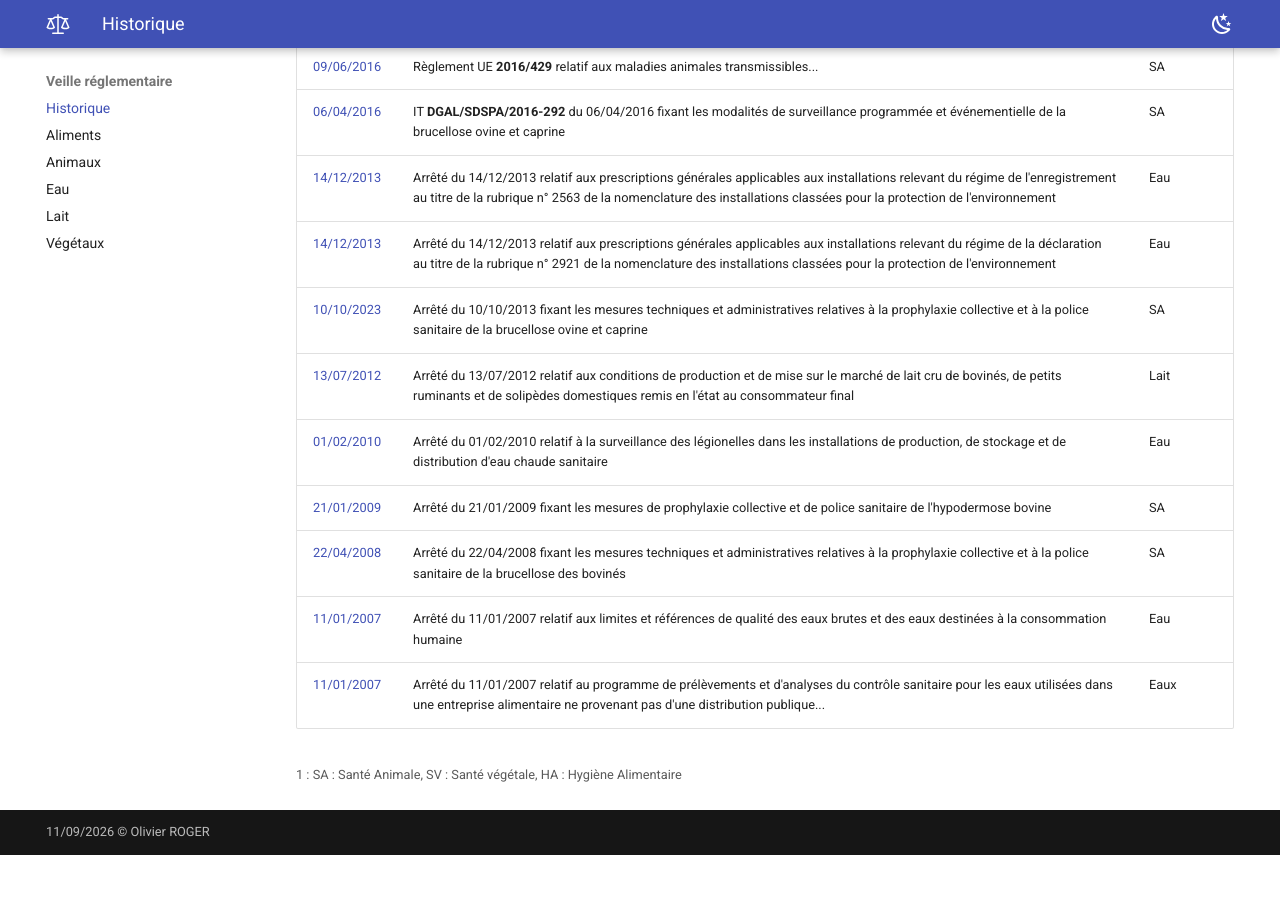
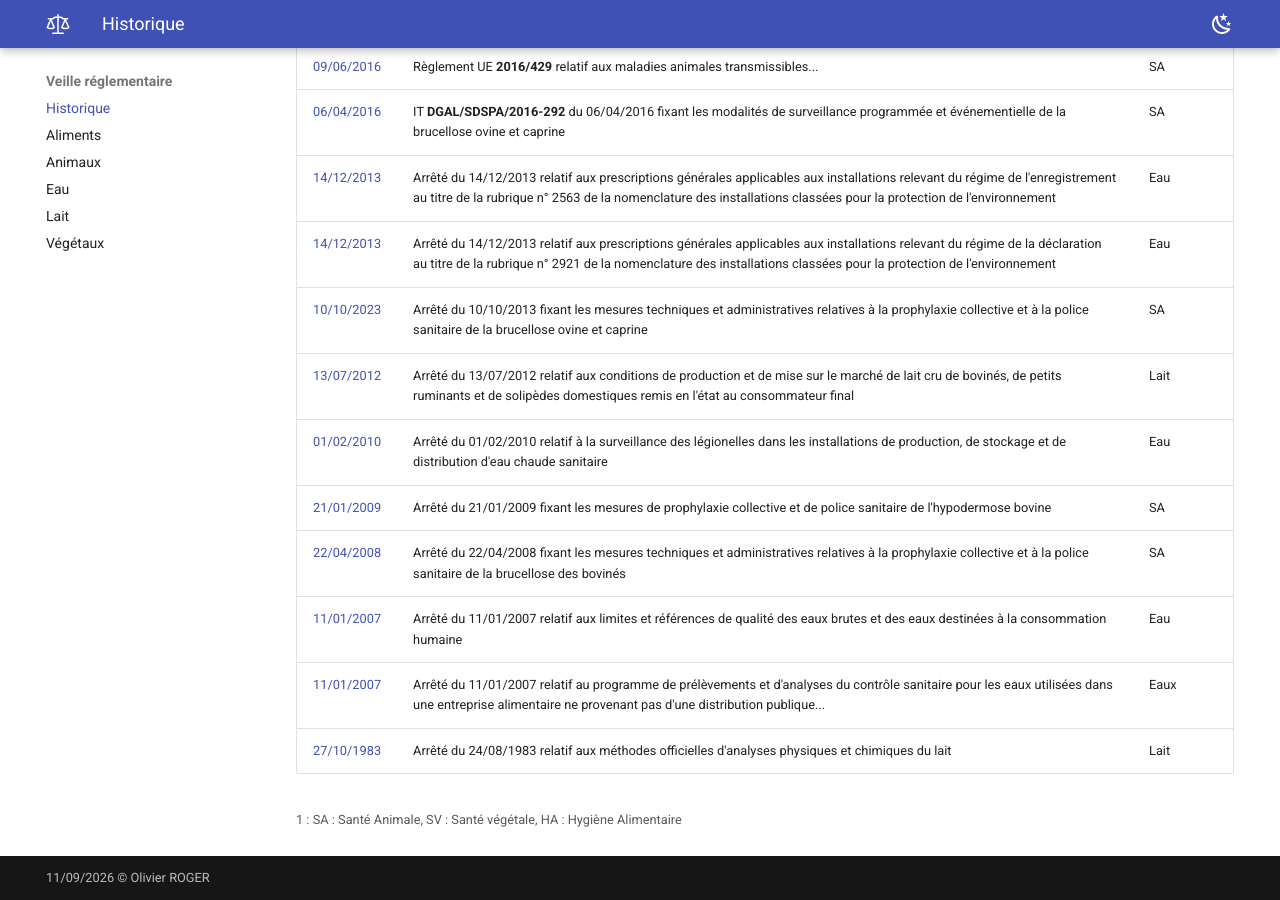
Before and after one commit to olivier-roger-vet/veille-reglementaire, an MkDocs documentation site: the page built from docs/index.md, in a window 1280 px wide and 900 px high, scrolled down 4853 px. Built offline with MkDocs 1.6.1 and Material for MkDocs 9.7.7, drawn with Linux system fonts in a browser that asks for light colours; before the commit the page ends 5708 px from its top, so only the background shows below that.

Commit message:
Ajout ref lait

```diff
--- a/docs/index.md
+++ b/docs/index.md
@@ -90,6 +90,7 @@
 | [22/04/2008](https://www.legifrance.gouv.fr/loda/id/JORFTEXT000018740392)                                                                                          | Arrêté du 22/04/2008 fixant les mesures techniques et administratives relatives à la prophylaxie collective et à la police sanitaire de la brucellose des bovinés                                                                                                                                                                            | SA                  |
 | [11/01/2007](https://www.legifrance.gouv.fr/loda/id/JORFTEXT000000465574)                                                                                          | Arrêté du 11/01/2007 relatif aux limites et références de qualité des eaux brutes et des eaux destinées à la consommation humaine                                                                                                                                                                                                            | Eau                 |
 | [11/01/2007](https://www.legifrance.gouv.fr/loda/id/JORFTEXT000000825236)                                                                                          | Arrêté du 11/01/2007 relatif au programme de prélèvements et d'analyses du contrôle sanitaire pour les eaux utilisées dans une entreprise alimentaire ne provenant pas d'une distribution publique...                                                                                                                                        | Eaux                |
+| [27/10/1983](https://www.legifrance.gouv.fr/loda/id/JORFTEXT000000295935/)                                                                                         | Arrêté du 24/08/1983 relatif aux méthodes officielles d'analyses physiques et chimiques du lait                                                                                                                                                                                                                                              | Lait                |
 
 <p>
     <small>1 : SA : Santé Animale, SV : Santé végétale, HA : Hygiène Alimentaire</small>
```
Also changed, not shown: docs/lait.md (+1 -0 lines).
